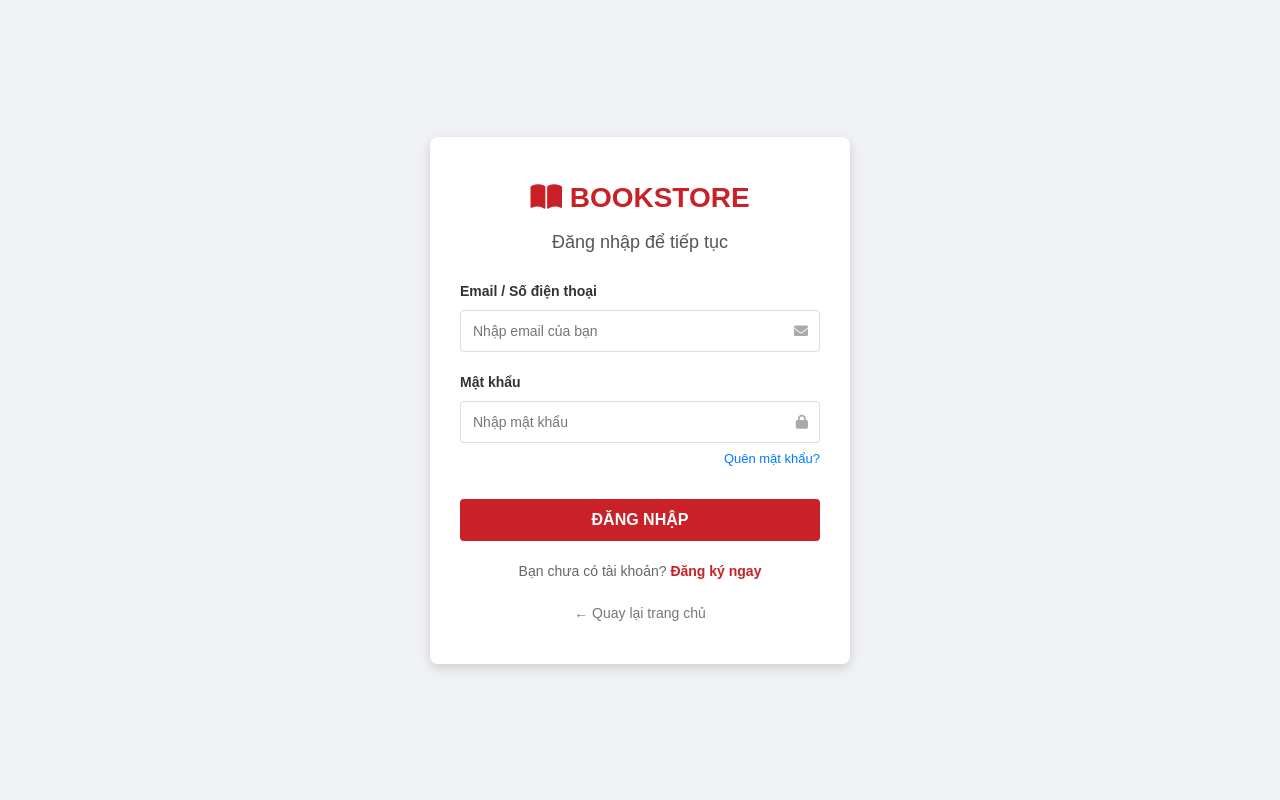
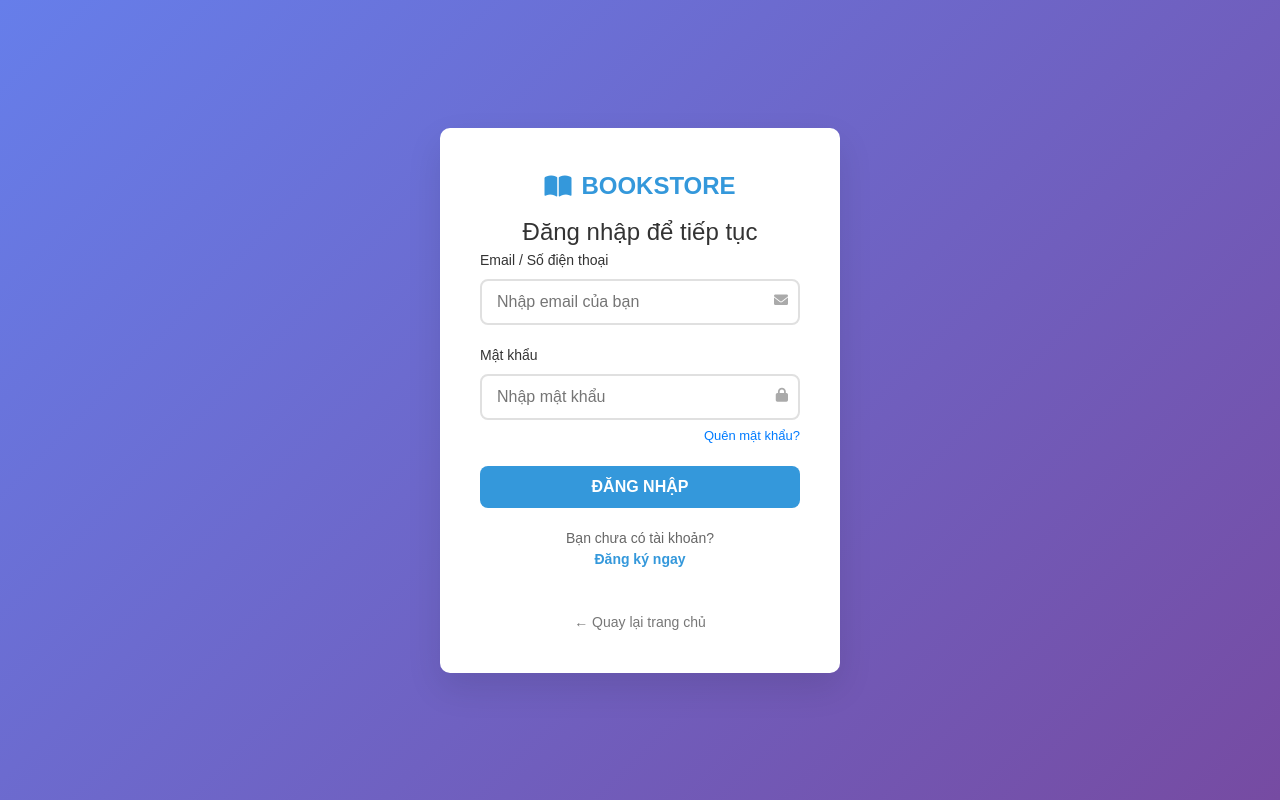
Before and after one commit to PhanDinh2005/bookstore-project, a website: page frontend/pages/login.html in a window 1280 px wide. Drawn offline with Linux system fonts and the light colour scheme.

Commit message:
admin login styles to main.css
Added styles for the admin login page, including layout, form elements, and buttons.

```diff
--- a/frontend/styles/main.css
+++ b/frontend/styles/main.css
@@ -2554,3 +2554,175 @@ ul {
   padding: 0 20px;
   box-sizing: border-box;
 }
+/* Admin Login Styles */
+.auth-body {
+    background: linear-gradient(135deg, #667eea 0%, #764ba2 100%);
+    min-height: 100vh;
+    display: flex;
+    align-items: center;
+    justify-content: center;
+    padding: 20px;
+}
+
+.auth-container {
+    background: white;
+    padding: 40px;
+    border-radius: 10px;
+    box-shadow: 0 15px 35px rgba(0,0,0,0.1);
+    width: 100%;
+    max-width: 400px;
+}
+
+.auth-header {
+    text-align: center;
+    margin-bottom: 30px;
+}
+
+.auth-logo {
+    font-size: 24px;
+    font-weight: bold;
+    color: #3498db;
+    text-decoration: none;
+    display: flex;
+    align-items: center;
+    justify-content: center;
+    gap: 10px;
+    margin-bottom: 10px;
+}
+
+.auth-title {
+    color: #333;
+    margin: 0;
+    font-size: 24px;
+}
+
+.auth-form {
+    margin-bottom: 20px;
+}
+
+.form-group {
+    position: relative;
+    margin-bottom: 20px;
+}
+
+.form-group label {
+    display: block;
+    margin-bottom: 8px;
+    font-weight: 500;
+    color: #333;
+}
+
+.form-group input {
+    width: 100%;
+    padding: 12px 45px 12px 15px;
+    border: 2px solid #e0e0e0;
+    border-radius: 8px;
+    font-size: 16px;
+    transition: all 0.3s;
+}
+
+.form-group input:focus {
+    border-color: #3498db;
+    outline: none;
+    box-shadow: 0 0 0 3px rgba(52, 152, 219, 0.1);
+}
+
+.input-icon {
+    position: absolute;
+    right: 15px;
+    top: 50%;
+    transform: translateY(-50%);
+    color: #999;
+}
+
+.btn-auth {
+    width: 100%;
+    padding: 12px;
+    background: #3498db;
+    color: white;
+    border: none;
+    border-radius: 8px;
+    font-size: 16px;
+    font-weight: 600;
+    cursor: pointer;
+    transition: background 0.3s;
+    display: flex;
+    align-items: center;
+    justify-content: center;
+    gap: 8px;
+}
+
+.btn-auth:hover {
+    background: #2980b9;
+}
+
+.btn-auth:disabled {
+    background: #bdc3c7;
+    cursor: not-allowed;
+}
+
+.auth-footer {
+    text-align: center;
+    margin-top: 20px;
+}
+
+.auth-footer a {
+    color: #3498db;
+    text-decoration: none;
+    font-size: 14px;
+    display: flex;
+    align-items: center;
+    justify-content: center;
+    gap: 5px;
+}
+
+.auth-footer a:hover {
+    text-decoration: underline;
+}
+
+.security-notice {
+    background: #f8f9fa;
+    padding: 15px;
+    border-radius: 8px;
+    border-left: 4px solid #e74c3c;
+    margin-top: 20px;
+}
+
+.security-notice h4 {
+    margin: 0 0 10px 0;
+    color: #e74c3c;
+    display: flex;
+    align-items: center;
+    gap: 8px;
+}
+
+.security-notice p {
+    margin: 5px 0;
+    font-size: 13px;
+    color: #666;
+}
+
+/* Loading state */
+.loading {
+    position: relative;
+    pointer-events: none;
+}
+
+.loading::after {
+    content: '';
+    position: absolute;
+    top: 50%;
+    right: 15px;
+    transform: translateY(-50%);
+    width: 20px;
+    height: 20px;
+    border: 2px solid transparent;
+    border-top: 2px solid #3498db;
+    border-radius: 50%;
+    animation: spin 1s linear infinite;
+}
+
+@keyframes spin {
+    0% { transform: translateY(-50%) rotate(0deg); }
+    100% { transform: translateY(-50%) rotate(360deg); }
+}
```
